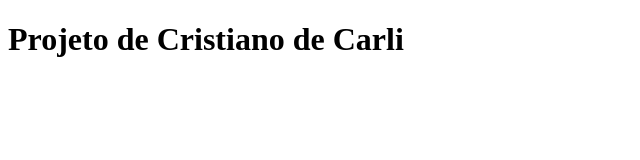
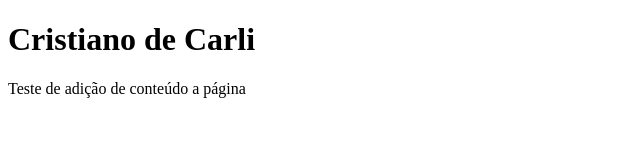
Before and after one commit to D3Carli/curso-git, a plain HTML site: page index.html in a window 1280 px wide. Shown: the whole page, without its empty margins (0-640 px from the left). Drawn offline with Linux system fonts and the light colour scheme.

Commit message:
Adicionado mensagem no corpo do body

```diff
--- a/index.html
+++ b/index.html
@@ -6,7 +6,8 @@
 </head>
 
 <body>
-    <h1>Projeto de Cristiano de Carli</h1>
+    <h1>Cristiano de Carli</h1>
+    <p>Teste de adição de conteúdo a página</p>
 </body>
 
 </html>
```
